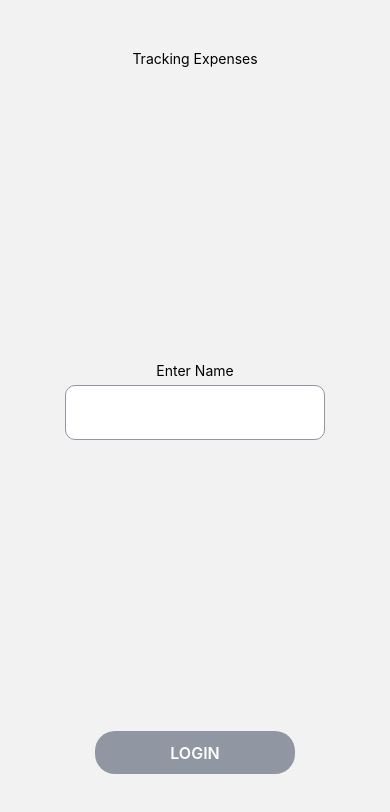
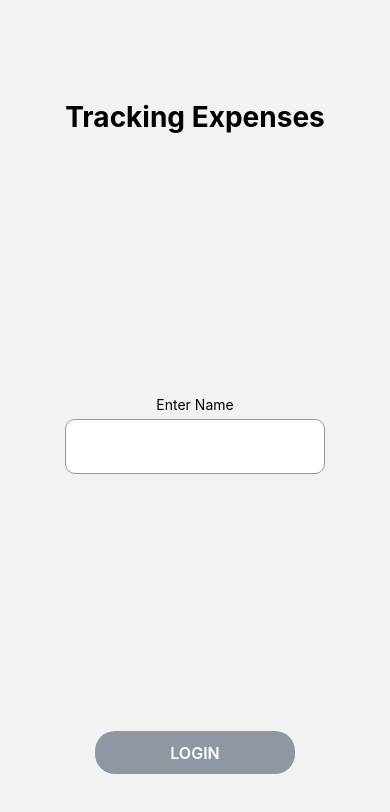
Before and after one commit to ShlomyG/Expenses-Tracking-RN, a React Native app: screen / in a window 390 px wide. Shown: the top 812 px of the page. Built offline with nearby package versions, Linux system fonts and the light colour scheme.

Commit message:
profile screen and logout

```diff
--- a/src/components/AppDatePicker.tsx
+++ b/src/components/AppDatePicker.tsx
@@ -7,12 +7,10 @@ import {useAppDispatch} from '../store/Store';
 interface AppDatePickerProps {
   value: Date;
   onChange: (date: Date) => void;
-  startDate?: Date;
-  endDate?: Date;
   onCancel?: () => void;
   visible: boolean;
 }
-const AppDatePicker: React.FC<AppDatePickerProps> = ({value, onChange, startDate, onCancel, endDate, visible}) => {
+const AppDatePicker: React.FC<AppDatePickerProps> = ({value, onChange, onCancel, visible}) => {
   const dispatch = useAppDispatch();
   return (
     <DatePicker
@@ -29,8 +27,6 @@ const AppDatePicker: React.FC<AppDatePickerProps> = ({value, onChange, startDate
       theme="light"
       confirmText={GeneralStrings.CONFIRM}
       cancelText={GeneralStrings.CANCEL}
-      minimumDate={startDate && startDate}
-      maximumDate={endDate && endDate}
       onConfirm={date => {
         onChange(date);
         dispatch(setDatePickerVisible(false));
--- a/src/constants/strings.ts
+++ b/src/constants/strings.ts
@@ -21,6 +21,10 @@ export const ExpenseStrings = {
   FILTERS: 'Filters',
 };
 
+export const ProfileStrings = {
+  LOGOUT: 'Logout',
+};
+
 export const GeneralStrings = {
   DOLLAR_SIGN: '$',
   CONFIRM: 'Confirm',
@@ -37,4 +41,5 @@ export const Emojis = {
   FLY_DOLLAR: '💸',
   FILTER: '🔍',
   CREDIT_CARD: '💳',
+  PROFILE: '👤',
 };
--- a/src/features/homepage/state/HomeSlice.tsx
+++ b/src/features/homepage/state/HomeSlice.tsx
@@ -57,12 +57,12 @@ const HomeSlice = createSlice({
     setCurrentExpenseIndex(state, action: PayloadAction<number>) {
       state.currentExpenseIndex = action.payload;
     },
-    resetState: () => initialState,
+    resetHomeState: () => initialState,
   },
 });
 
 export const {
-  resetState,
+  resetHomeState,
   setExpensesData,
   setNewExpense,
   setEditExpense,
--- a/src/features/login/LoginScreen.tsx
+++ b/src/features/login/LoginScreen.tsx
@@ -20,7 +20,7 @@ const LoginScreen: React.FC = () => {
   return (
     <TouchableWithoutFeedback onPress={Keyboard.dismiss}>
       <View style={styles.container}>
-        <Text>{LoginStrings.TITLE}</Text>
+        <Text style={styles.title_text}>{LoginStrings.TITLE}</Text>
         <AppInput
           value={nameInput}
           onChange={text => {
@@ -47,6 +47,7 @@ const styles = StyleSheet.create({
     justifyContent: 'space-between',
   },
   title_text: {
+    marginTop: 50,
     fontWeight: '700',
     fontSize: 28,
   },
--- /dev/null
+++ b/src/features/profile/ProfileScreen.tsx
@@ -0,0 +1,40 @@
+import React from 'react';
+import {View, StyleSheet, Text} from 'react-native';
+import AppButton from '../../components/AppButton';
+import {ScreensList} from '../../constants/screens';
+import {Emojis, ProfileStrings} from '../../constants/strings';
+import {resetTo} from '../../navigation/RootNavigation';
+import {useAppDispatch, useAppSelector} from '../../store/Store';
+import {resetHomeState} from '../homepage/state/HomeSlice';
+
+const ProfileScreen: React.FC = () => {
+  const dispatch = useAppDispatch();
+  const {username} = useAppSelector(state => state.homepage);
+
+  return (
+    <View style={styles.container}>
+      <Text style={styles.title_text}>{`${username} ${Emojis.PROFILE}`}</Text>
+      <AppButton
+        text={ProfileStrings.LOGOUT}
+        onPress={() => {
+          dispatch(resetHomeState());
+          resetTo(ScreensList.LOGIN_SCREEN);
+        }}
+      />
+    </View>
+  );
+};
+const styles = StyleSheet.create({
+  container: {
+    flex: 1,
+    marginVertical: 50,
+    alignItems: 'center',
+    justifyContent: 'center',
+  },
+  title_text: {
+    fontWeight: '700',
+    fontSize: 28,
+  },
+});
+
+export default ProfileScreen;
--- a/src/navigation/TabsNavigator.tsx
+++ b/src/navigation/TabsNavigator.tsx
@@ -11,6 +11,7 @@ import {useAppDispatch, useAppSelector} from '../store/Store';
 import ExpenseModal from '../features/expenseModal/ExpenseModal';
 import {setModalTypeAndOpenModal} from '../features/expenseModal/state/ExpenseSlice';
 import {modalTypeEnum} from '../models/expensesModel';
+import ProfileScreen from '../features/profile/ProfileScreen';
 
 export type RootTabsParamList = {
   homeScreen: undefined;
@@ -40,18 +41,11 @@ const TabsNavigator = () => {
         })}>
         <Tab.Screen
           name={TabsScreens.PROFILE_SCREEN}
-          component={HomeScreen}
+          component={ProfileScreen}
           options={{
             tabBarIcon: ({focused}) => <TabItem text={TabsStrings.PROFILE} isFocused={focused} />,
           }}
         />
-        {/* <Tab.Screen
-          name={TabsScreens.ADD_EXPENSE}
-          component={HomeScreen}
-          options={{
-            tabBarIcon: ({focused}) => <TabItem text={TabsStrings.ADD_EXPENSE} isFocused={focused} />,
-          }}
-        /> */}
         <Tab.Screen
           name={TabsScreens.HOME_SCREEN}
           component={HomeScreen}
```
